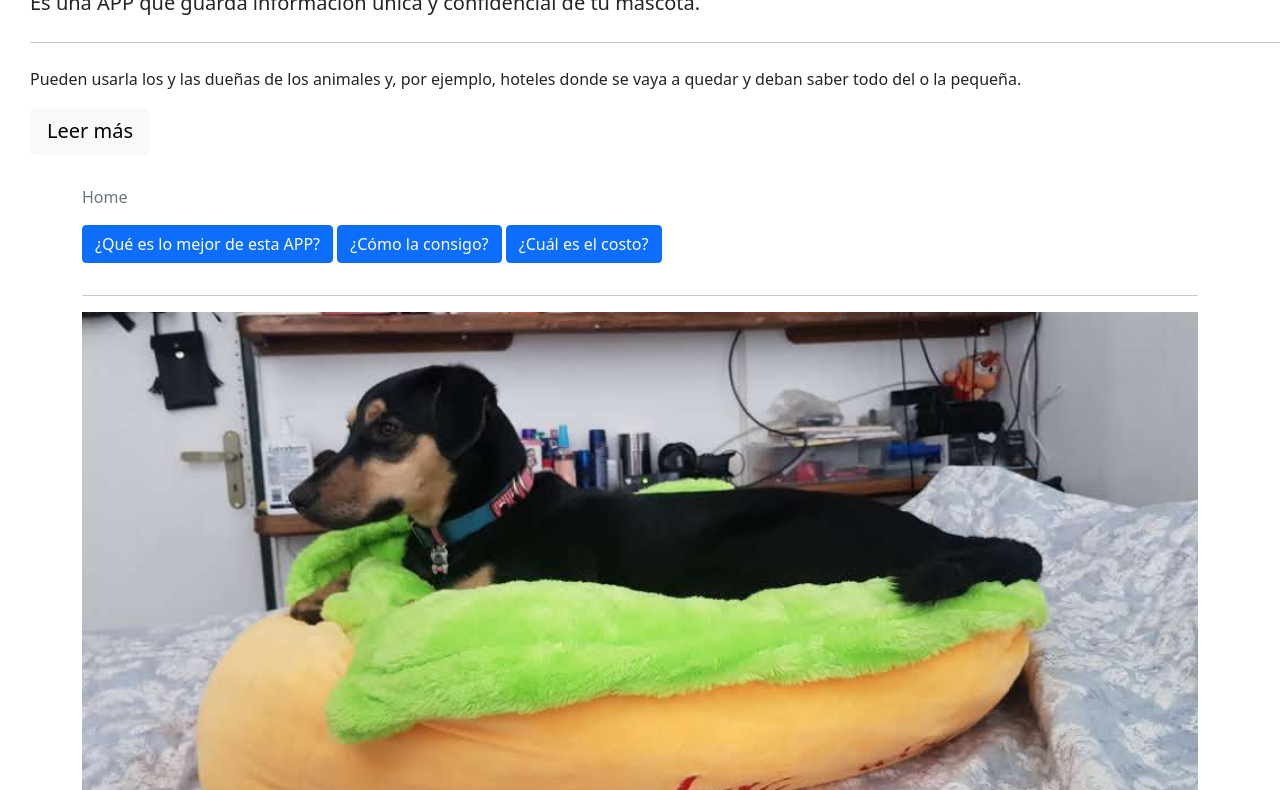
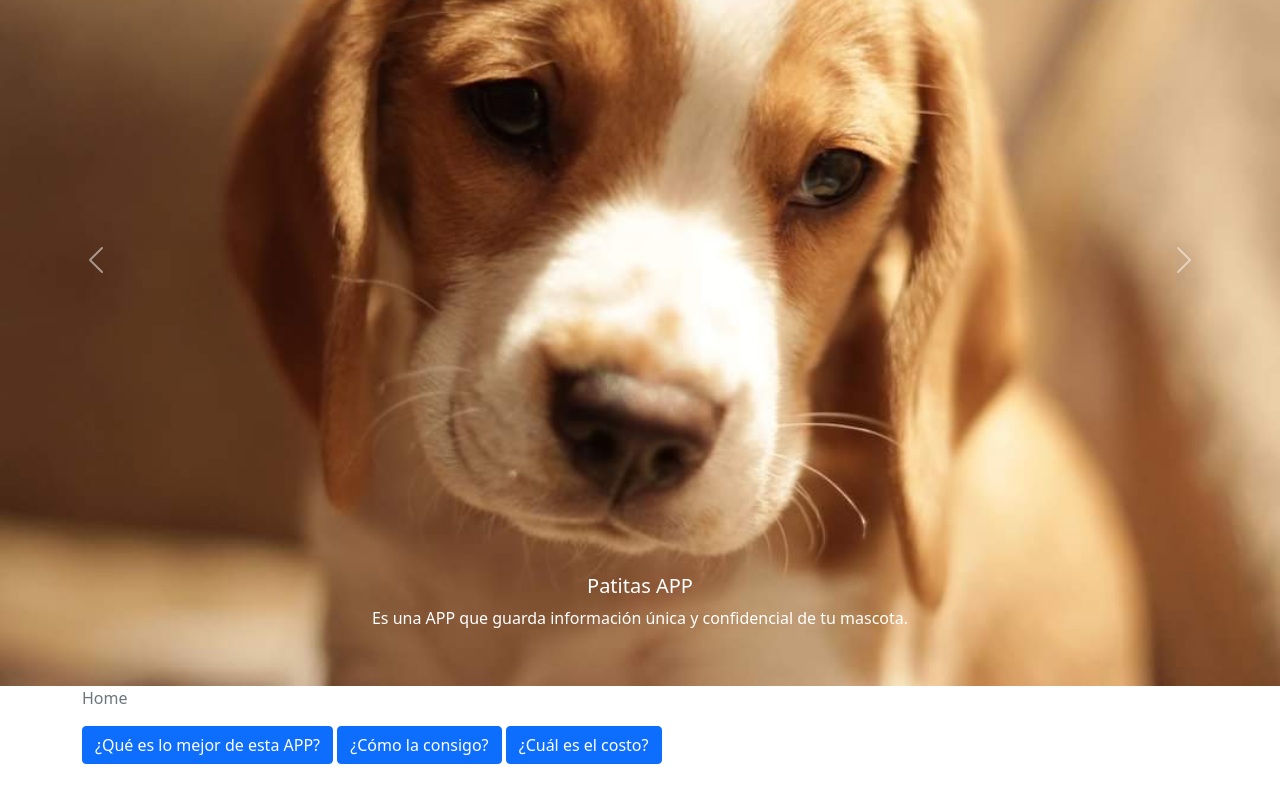
Before and after one commit to diannediazm/puppy, a website: page index.html in a window 1280 px wide. Shown: the part 167-957 px from the top of the page. Drawn offline with nearby package versions, Linux system fonts and the light colour scheme; a web font is replaced by a local one.

Commit message:
carousel

```diff
--- a/index.html
+++ b/index.html
@@ -44,7 +44,7 @@
     </div>
   </nav>
 
-  <div class="jumbotron">
+  <!-- <div class="jumbotron">
     <h1 class="display-4">Patitas de queso</h1>
     <p class="lead">
       Es una APP que guarda información única y confidencial de tu mascota.
@@ -55,6 +55,31 @@
       del o la pequeña.
     </p>
     <a class="btn btn-light btn-lg" href="#" role="button">Leer más</a>
+  </div> -->
+  <div id="carouselExampleInterval" class="carousel slide" data-bs-ride="carousel">
+    <div class="carousel-inner">
+      <div class="carousel-item active" data-bs-interval="50000">
+        <img src="assets/img/joaquina.jpg" class="d-block w-100" alt="...">
+        <div class="carousel-caption d-none d-md-block">
+          <h5>Patitas APP</h5>
+          <p>Es una APP que guarda información única y confidencial de tu mascota.</p>
+        </div>
+      </div>
+      <div class="carousel-item" data-bs-interval="1500">
+        <img src="assets/img/cuyita.jpg" class="d-block w-100" alt="...">
+      </div>
+      <div class="carousel-item">
+        <img src="assets/img/canelaa.jpg" class="d-block w-100" alt="...">
+      </div>
+    </div>
+    <button class="carousel-control-prev" type="button" data-bs-target="#carouselExampleInterval" data-bs-slide="prev">
+      <span class="carousel-control-prev-icon" aria-hidden="true"></span>
+      <span class="visually-hidden">Previous</span>
+    </button>
+    <button class="carousel-control-next" type="button" data-bs-target="#carouselExampleInterval" data-bs-slide="next">
+      <span class="carousel-control-next-icon" aria-hidden="true"></span>
+      <span class="visually-hidden">Next</span>
+    </button>
   </div>
   <div class="container">
     <nav aria-label="breadcrumb">
@@ -227,6 +252,7 @@
     $(function(){
       $("[data-bs-toogle='tooltip']").tooltip();
       $("[data-bs-toogle='popover']").popover();
+      $("['.carousel']").carousel();
     });
 
   </script>
```
Also changed, not shown: assets/img/cuyita.jpg (added), assets/img/joaquina.jpg (added), 1 other file.
